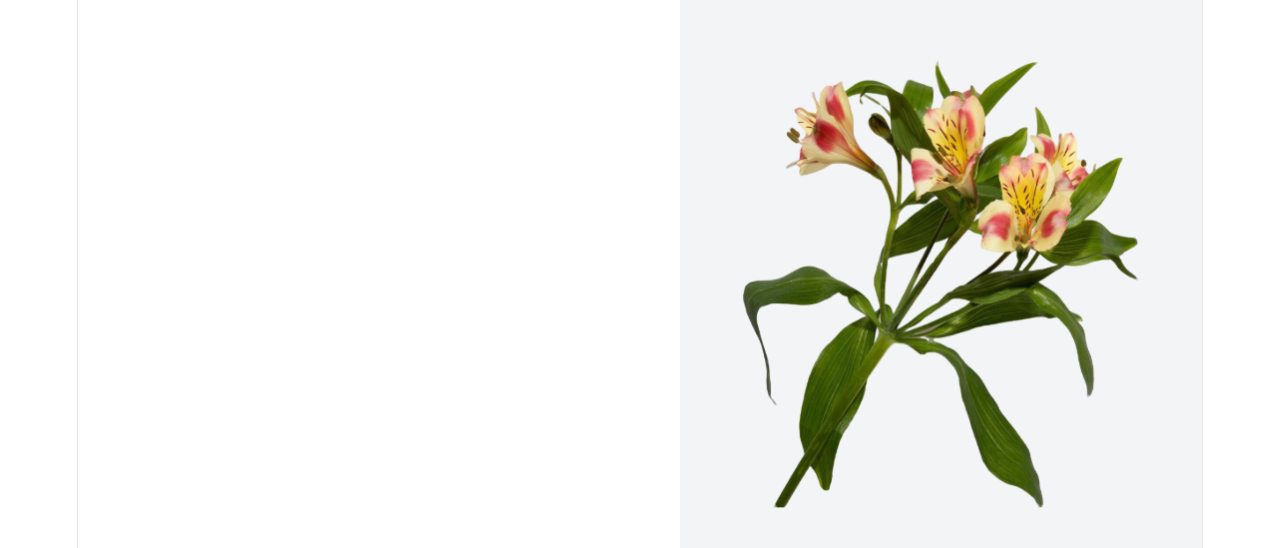
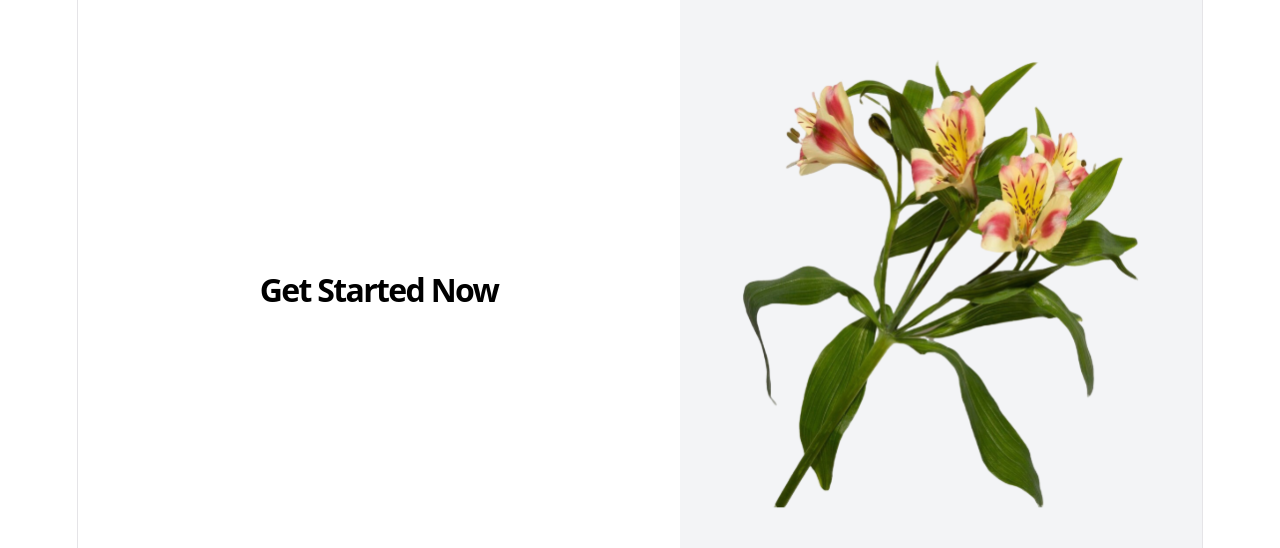
Before and after one commit to jim-jim-web/appdev1-final-practical-exam, a React (Vite) app: page / in a window 1280 px wide. Shown: the part 112-660 px from the top of the page. Built offline with nearby package versions, Linux system fonts and the light colour scheme.

Commit message:
Add Sign Up page title

```diff
--- a/src/components/SignUp.jsx
+++ b/src/components/SignUp.jsx
@@ -5,8 +5,9 @@ import blossomImage from '../assets/blossom-flower.svg';
 function SignUp() {
   return (
     <div className={styles.container}>
-      {/* Left Section - Empty for now */}
-      <div className={styles.leftSection}></div>
+      <div className={styles.leftSection}>
+        <h1 className={styles.title}>Get Started Now</h1>
+    </div>
 
       {/* Right Section - Image Display */}
       <div className={styles.rightSection}>
--- a/src/components/SignUp.module.css
+++ b/src/components/SignUp.module.css
@@ -26,3 +26,10 @@
   height: auto;
   object-fit: contain;
 }
+
+.title {
+  font-size: 32px;
+  font-weight: 700;
+  color: #000000;
+  margin-bottom: 28px;
+}
```
Also changed, not shown: jarina-signup-title.png (added).
